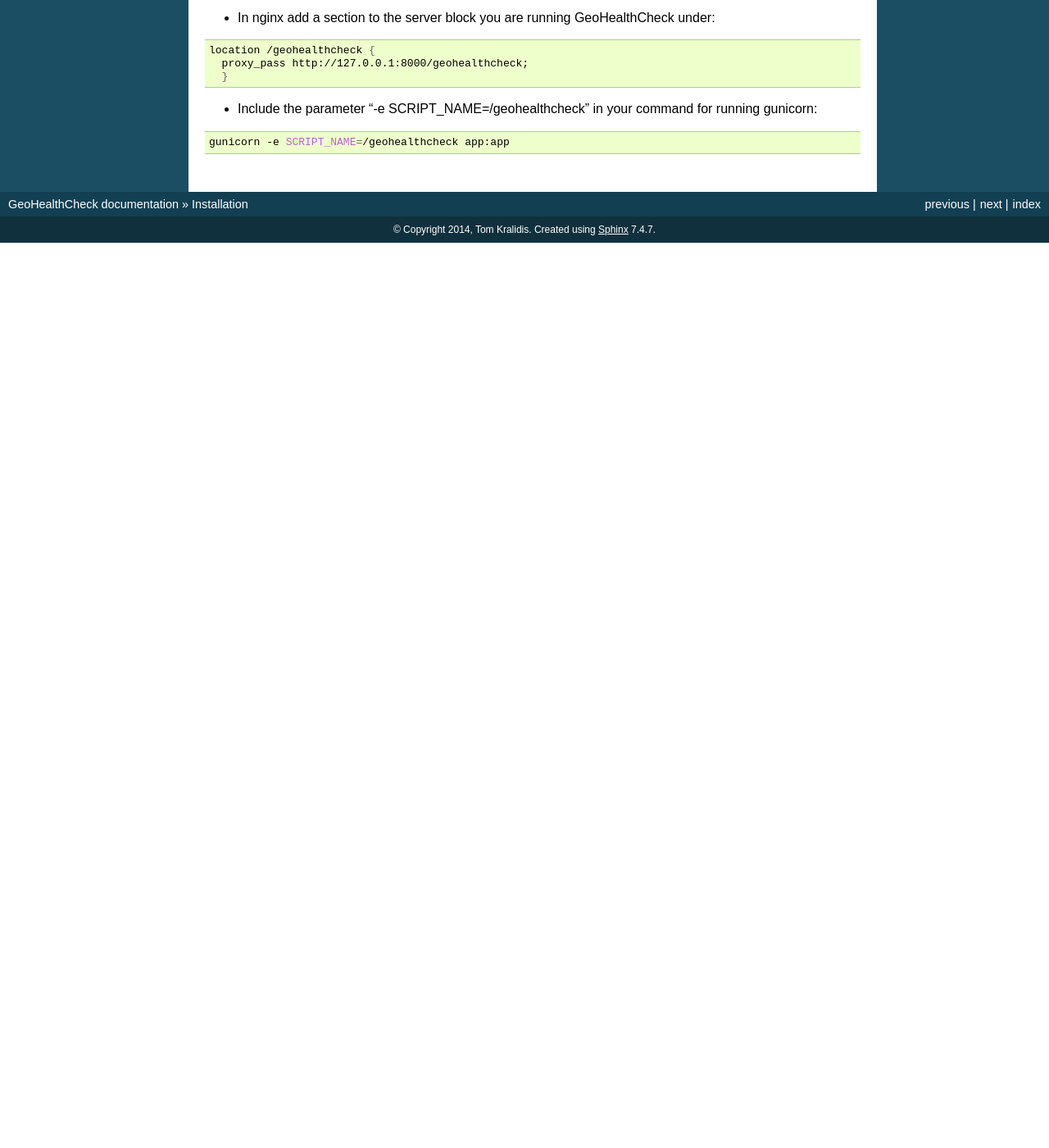
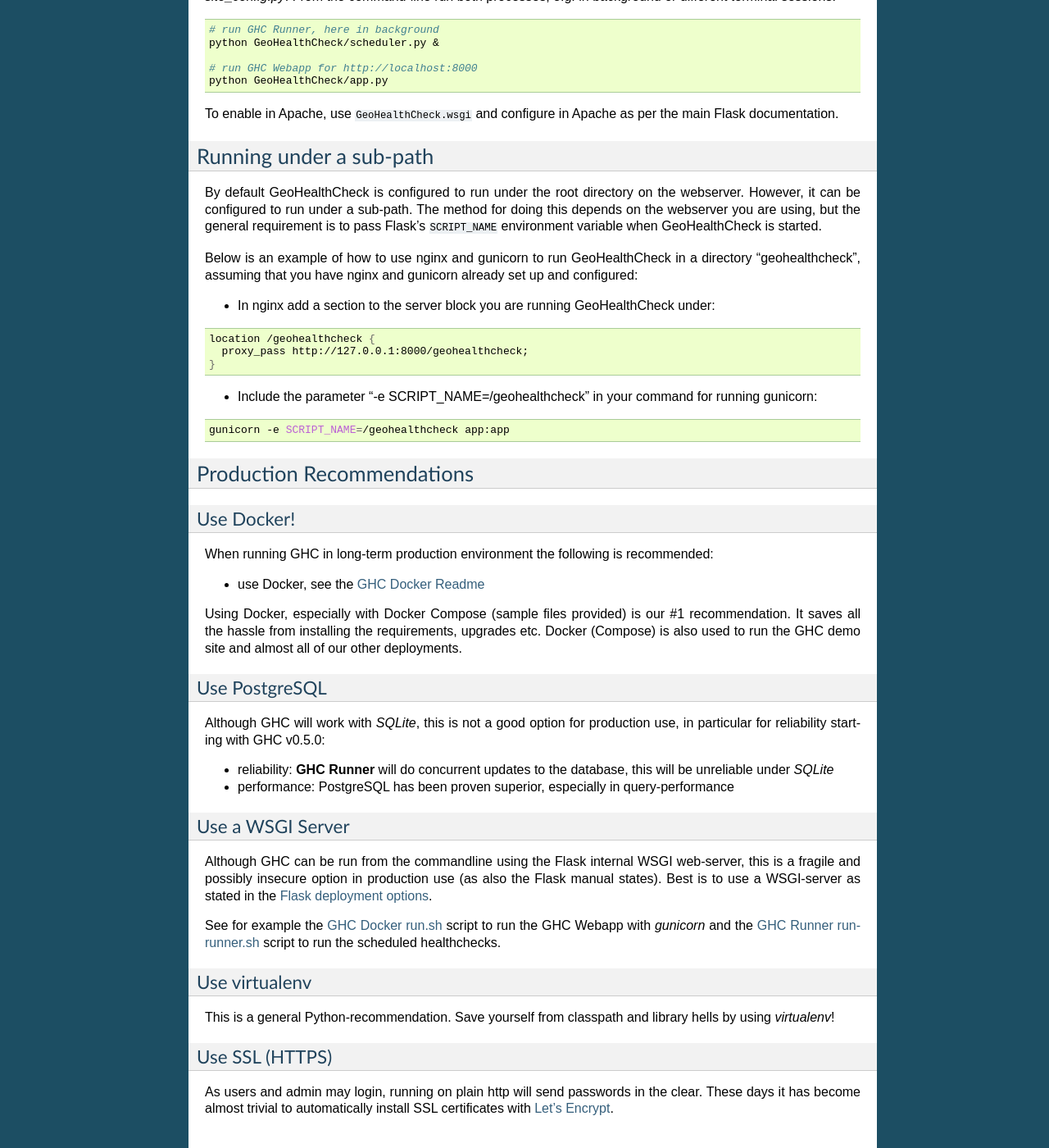
Before and after one commit to geopython/GeoHealthCheck, a Sphinx documentation site: the page built from docs/install.rst, in a window 1280 px wide and 1400 px high, scrolled down 2218 px. Shown: the whole window at 82% size. Built offline with Sphinx 7.4.7, drawn with Linux system fonts in a browser that asks for light colours; before the commit the page ends 2514 px from its top, so only the background shows below that; some of the changed text lies outside the part shown.

```diff
--- a/docs/config.rst
+++ b/docs/config.rst
@@ -25,7 +25,7 @@ You can override these settings in ``instance/config_site.py``:
 - **GHC_USER_PLUGINS**: list of Plugin classes or modules provided by user (you)
 - **GHC_PROBE_DEFAULTS**: Default `Probe` class to assign on "add" per Resource-type
 - **GHC_METADATA_CACHE_SECS**: metadata, "Capabilities Docs", cache expiry time, default 900 secs, -1 to disable
-- **GHC_RUNNER_IN_WEBAPP**: should the GHC Runner Daemon be run in webapp (default: false)
+- **GHC_RUNNER_IN_WEBAPP**: should the GHC Runner Daemon be run in webapp (default: ``True``)
 - **GHC_LOG_LEVEL**: logging level: 10=DEBUG 20=INFO 30=WARN(ING) 40=ERROR 50=FATAL/CRITICAL (default: 30, WARNING)
 - **GHC_MAP**: default map settings
 
--- a/docs/install.rst
+++ b/docs/install.rst
@@ -74,6 +74,7 @@ Install
   # - GHC_NOTIFICATIONS_EMAIL
   # - GHC_SITE_TITLE
   # - GHC_SITE_URL
+  # - GHC_RUNNER_IN_WEBAPP # see 'running' section below
   # - GHC_SMTP  # if GHC_NOTIFICATIONS is enabled
   # - GHC_MAP  # or use default settings
 
@@ -113,10 +114,17 @@ When running with Docker see the
 `GHC Docker Readme <https://github.com/geopython/GeoHealthCheck/blob/master/docker/README.md>`_
 how to run `paver upgrade` within your Docker Container.
 
+Upgrade notes v0.5.0
+....................
+
+In GHC v0.5.0 a new run-architecture was introduced. By default, healthchecks run under
+the control of an internal scheduler, i.s.o. of external cron-jobs. See also the :ref:`architecture` chapter
+and :ref:`admin_running` and below.
+
 Running
 -------
 
-Start using the built-in ``mod_wsgi`` server:
+Start using Flask's built-in WSGI server:
 
 .. code-block:: bash
 
@@ -125,11 +133,25 @@ Start using the built-in ``mod_wsgi`` server:
   python GeoHealthCheck/app.py 192.168.0.105:8957  # http://192.168.0.105:8957
 
 
+This runs the (Flask) **GHC Webapp**, by default with the **GHC Runner** (scheduled healthchecker) internally.
+See also :ref:`admin_running` for the different options running the **GHC Webapp** and **GHC Runner**. It is
+recommended to run these as separate processes. For this set **GHC_RUNNER_IN_WEBAPP** to `False` in your `site_config.py`.
+From the command-line run both processes, e.g. in background or different terminal sessions:
+
+.. code-block:: bash
+
+  # run GHC Runner, here in background
+  python GeoHealthCheck/scheduler.py &
+
+  # run GHC Webapp for http://localhost:8000
+  python GeoHealthCheck/app.py
+
+
 To enable in Apache, use ``GeoHealthCheck.wsgi`` and configure in Apache
 as per the main Flask documentation.
 
 Running under a sub-path
------------------------------
+------------------------
 
 By default GeoHealthCheck is configured to run under the root directory on the webserver. However, it can be configured to run under a sub-path. The method for doing this depends on the webserver you are using, but the general requirement is to pass Flask's ``SCRIPT_NAME`` environment variable when GeoHealthCheck is started.
 
@@ -141,10 +163,56 @@ Below is an example of how to use nginx and gunicorn to run GeoHealthCheck in a
 
     location /geohealthcheck {
       proxy_pass http://127.0.0.1:8000/geohealthcheck;
-      }
+    }
 
 - Include the parameter "-e SCRIPT_NAME=/geohealthcheck" in your command for running gunicorn:
 
 .. code-block:: bash
 
     gunicorn -e SCRIPT_NAME=/geohealthcheck app:app
+
+Production Recommendations
+--------------------------
+
+Use Docker!
+...........
+
+When running GHC in long-term production environment the following is recommended:
+
+* use Docker, see the `GHC Docker Readme <https://github.com/geopython/GeoHealthCheck/tree/master/docker>`_
+
+Using Docker, especially with Docker Compose (sample files provided) is our #1 recommendation. It saves
+all the hassle from installing the requirements, upgrades etc. Docker (Compose) is also used to run the GHC demo site
+and almost all of our other deployments.
+
+Use PostgreSQL
+..............
+
+Although GHC will work with `SQLite`, this is not a good option for production use, in particular
+for reliability starting with GHC v0.5.0:
+
+* reliability:  **GHC Runner** will do concurrent updates to the database, this will be unreliable under `SQLite`
+* performance: PostgreSQL has been proven superior, especially in query-performance
+
+Use a WSGI Server
+.................
+
+Although GHC can be run from the commandline using the Flask internal WSGI web-server, this
+is a fragile and possibly insecure option in production use (as also the Flask manual states).
+Best is to use a WSGI-server as stated in the `Flask deployment options <http://flask.pocoo.org/docs/1.0/deploying/#deployment>`_.
+
+See for example the `GHC Docker run.sh <https://github.com/geopython/GeoHealthCheck/blob/master/docker/scripts/run-web.sh>`_
+script to run the GHC Webapp with `gunicorn` and the `GHC Runner run-runner.sh <https://github.com/geopython/GeoHealthCheck/blob/master/docker/scripts/run-runner.sh>`_ script
+to run the scheduled healthchecks.
+
+Use virtualenv
+..............
+
+This is a general Python-recommendation. Save yourself from classpath and library hells by using `virtualenv`!
+
+Use SSL (HTTPS)
+...............
+
+As users and admin may login, running on plain http will send passwords in the clear.
+These days it has become almost trivial to automatically install SSL certificates
+with `Let's Encrypt <https://letsencrypt.org/>`_.
```
Also changed, not shown: docs/admin.rst (+14 -4 lines).
